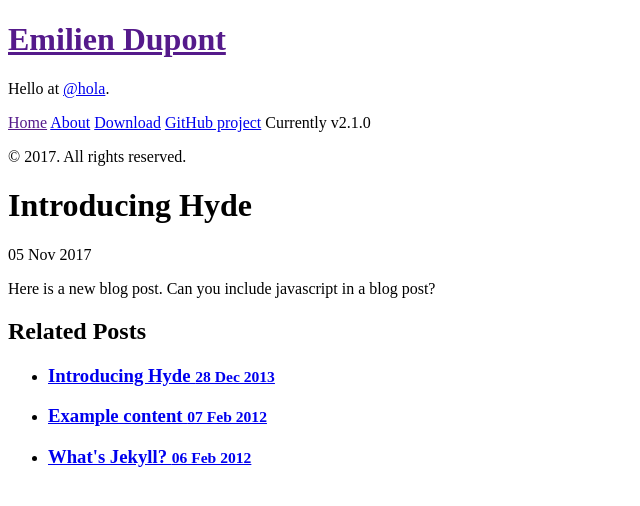
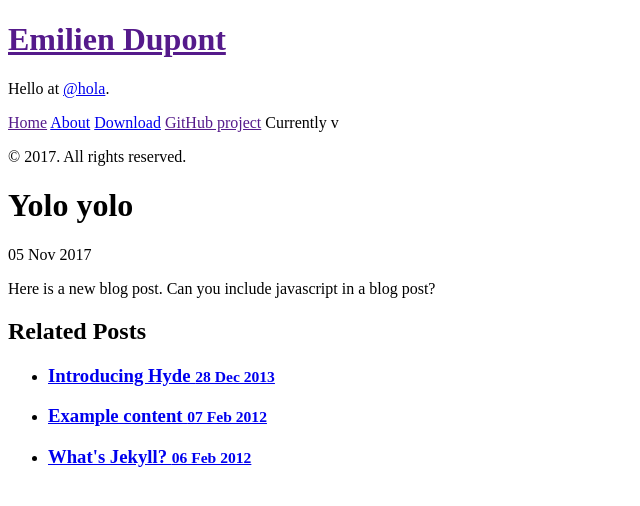
Before and after one commit to EmilienDupont/emiliendupont.github.io, a Jekyll site: the page built from _posts/2017-11-05-hello-test.md, in a window 1280 px wide. Shown: the top 506 px of the page, without its empty margins (0-640 px from the left). Built offline with Jekyll 4.4.1, drawn with Linux system fonts in a browser that asks for light colours; Markdown is read by kramdown in place of the engine named in the settings.

Commit message:
:sparkles: trying new tings

```diff
--- a/_config.yml
+++ b/_config.yml
@@ -14,9 +14,3 @@ author:
   url:            https://emiliendupont.github.io
 
 paginate:         5
-
-# Custom vars
-version:          2.1.0
-
-github:
-  repo:           https://github.com/EmilienDupont/emiliendupont.github.io
--- a/_posts/2017-11-05-hello-test.md
+++ b/_posts/2017-11-05-hello-test.md
@@ -1,6 +1,6 @@
 ---
 layout: post
-title: Introducing Hyde
+title: Yolo yolo
 ---
 
 Here is a new blog post.
```
